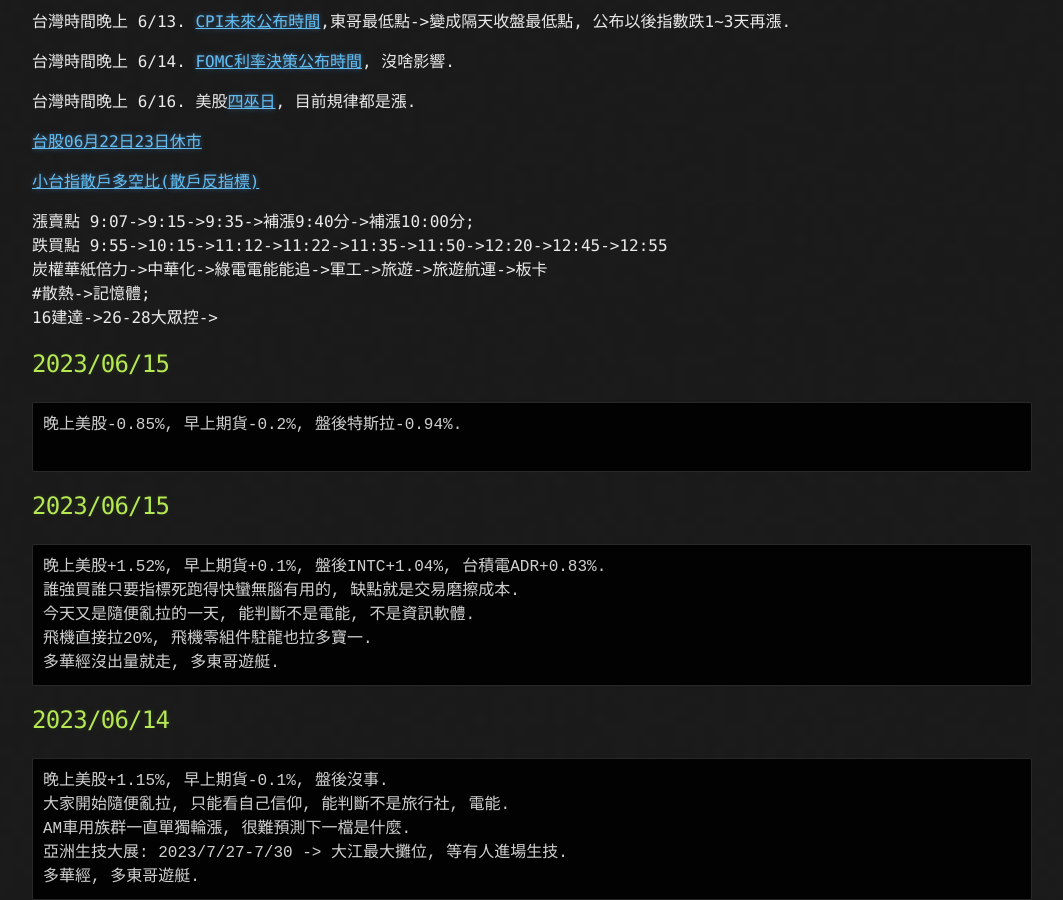
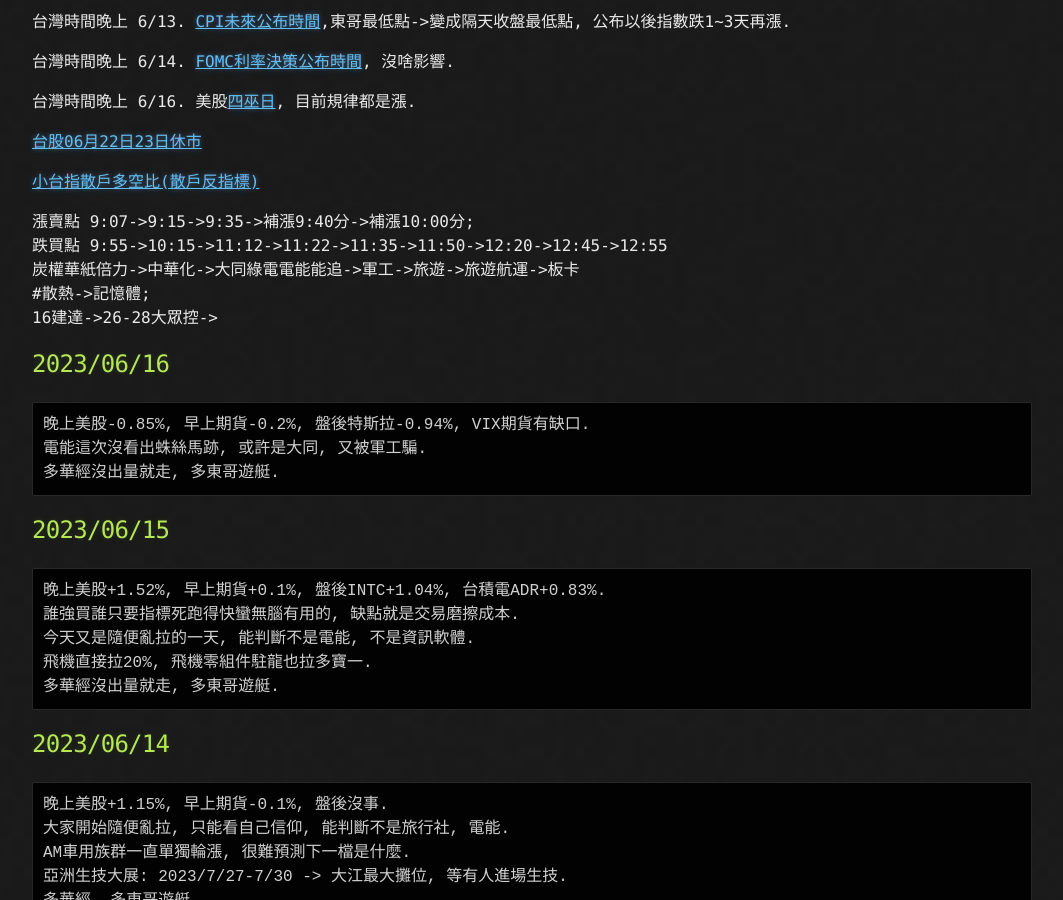
Before and after one commit to lepg5487/Stock_God, a Jekyll site: the page built from index.md, in a window 1280 px wide and 900 px high, scrolled down 328 px. Shown: the whole window, without its empty margins (108-1171 px from the left). Built offline with Jekyll 4.4.1, drawn with Linux system fonts in a browser that asks for light colours; our own code applies the rules of GitHub Pages for plain Markdown files.

Commit message:
Update index.md

````diff
--- a/index.md
+++ b/index.md
@@ -18,14 +18,15 @@
 
 漲賣點 9:07->9:15->9:35->補漲9:40分->補漲10:00分;
 跌買點 9:55->10:15->11:12->11:22->11:35->11:50->12:20->12:45->12:55
-炭權華紙倍力->中華化->綠電電能能追->軍工->旅遊->旅遊航運->板卡
+炭權華紙倍力->中華化->大同綠電電能能追->軍工->旅遊->旅遊航運->板卡
 #散熱->記憶體;
 16建達->26-28大眾控->
 
-## 2023/06/15
-```
-晚上美股-0.85%, 早上期貨-0.2%, 盤後特斯拉-0.94%.
-
+## 2023/06/16
+```
+晚上美股-0.85%, 早上期貨-0.2%, 盤後特斯拉-0.94%, VIX期貨有缺口.
+電能這次沒看出蛛絲馬跡, 或許是大同, 又被軍工騙.
+多華經沒出量就走, 多東哥遊艇.
 ```
 
 ## 2023/06/15
````
